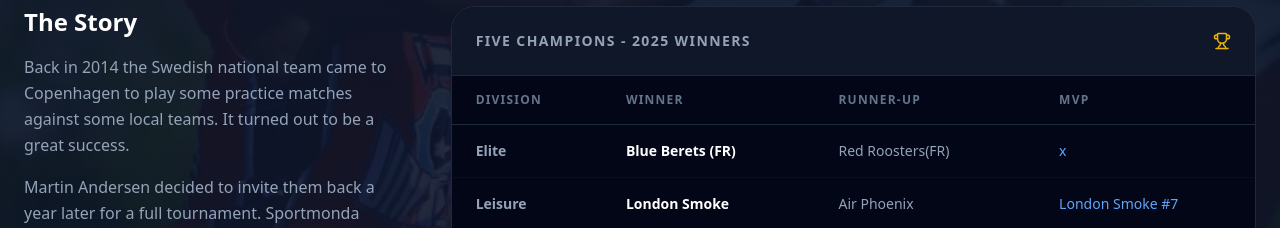
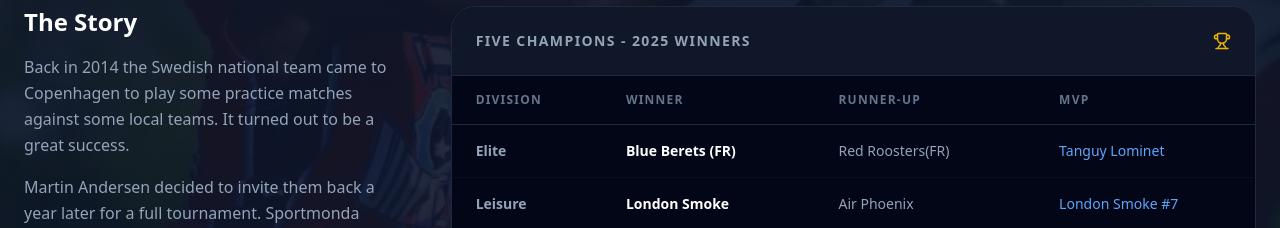
Before and after one commit to Laurapoyner/CopenhagenBowl, a React (Vite) app: page / in a window 1280 px wide. Shown: the part 4600-4828 px from the top of the page. Built offline with nearby package versions, Linux system fonts and the light colour scheme.

Commit message:
Nemtilmeld tilføjelse

```diff
--- a/src/App.tsx
+++ b/src/App.tsx
@@ -183,7 +183,7 @@ export default function App() {
                         </div>
 
                         <div className="flex flex-wrap justify-center gap-4">
-                            <a href="https://www.facebook.com/groups/1529865777274897/" target="_blank">
+                            <a href="https://cphbowl.nemtilmeld.dk/8" target="_blank">
                             <button className="px-8 py-4 bg-blue-600 hover:bg-blue-500 text-white font-bold rounded-xl transition-all transform hover:scale-105 shadow-xl shadow-blue-600/20">
                                 {t.hero.cta}
                                 </button>
@@ -628,7 +628,7 @@ export default function App() {
                                                     division: 'Elite',
                                                     winner: 'Blue Berets (FR)',
                                                     runner: 'Red Roosters(FR)',
-                                                    mvp: 'x',
+                                                    mvp: 'Tanguy Lominet',
                                                 },
                                                 {
                                                     division: 'Leisure',
```
